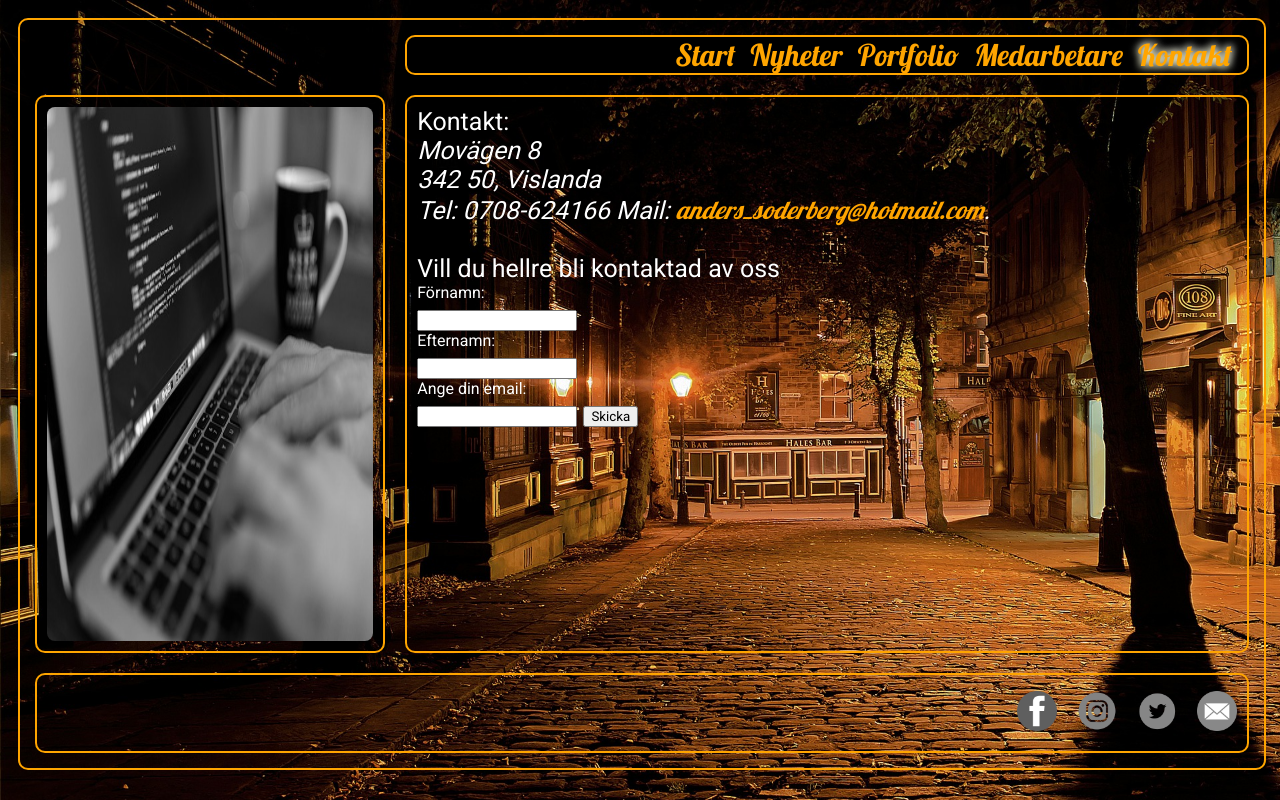
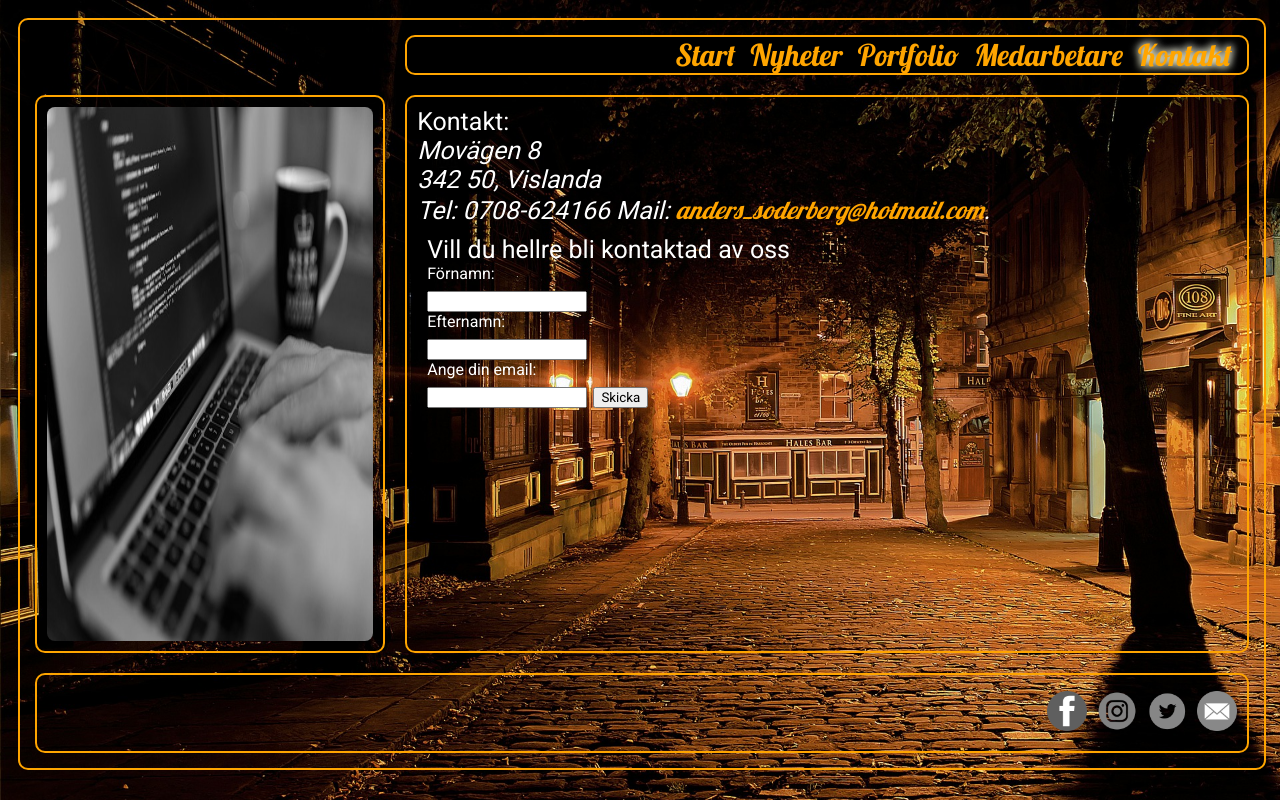
Before and after one commit to ArnT81/u2_html_and_sod, a plain HTML site: page contact.html in a window 1280 px wide. Drawn offline with Linux system fonts and the light colour scheme.

Commit message:
10/9 10am

```diff
--- a/contact.html
+++ b/contact.html
@@ -37,17 +37,17 @@
                      Mail:
                     <a href="mailto:anders_soderberg@hotmail.com">anders_soderberg@hotmail.com</a>.
                 </address>
-                <div id="contactform"><br>Vill du hellre bli kontaktad av oss
+                <div class="box">Vill du hellre bli kontaktad av oss
                     <br>
                     <!--First name-->
                     <form action="mailto:anders_soderberg@hotmail.com" method="POST">
-                        <label for="name" class="title">Förnamn:</label>
-                        <input type="text" id="name" name="name"/>
+                        <label for="name" class="form">Förnamn:</label>
+                        <input type="text" class="name" name="name"/>
                         <!--Last name-->
-                        <label for="name" class="title">Efternamn:</label>
+                        <label for="name" class="form">Efternamn:</label>
                         <input type="text" id="name" name="name"/>
                         <!--e-mail-->
-                        <label for="name" class="title">Ange din email:</label>
+                        <label for="name" class="form">Ange din email:</label>
                         <input type="text" name="email" />
                         <input type="submit" name="subscribe" value="Skicka"/>
                     </form>
--- a/style.css
+++ b/style.css
@@ -69,7 +69,6 @@ body {
 }
 
 .sidebar {
-    position: relative;
     grid-column: 1/2;
     grid-row: 2/3;
     border: 2px solid orange;
@@ -87,18 +86,16 @@ body {
 
 }
 
-.title {
+.form {
     display: flex;
-    align-items: center;
     font-size: 16px;
-
 }
 
 .footer {
     display: flex;
     align-items: center;
     justify-content: end;
-    column-gap: 20px;
+    column-gap: 10px;
     grid-column: 1/4;
     grid-row: 3/4;
     border: 2px solid orange;
```
